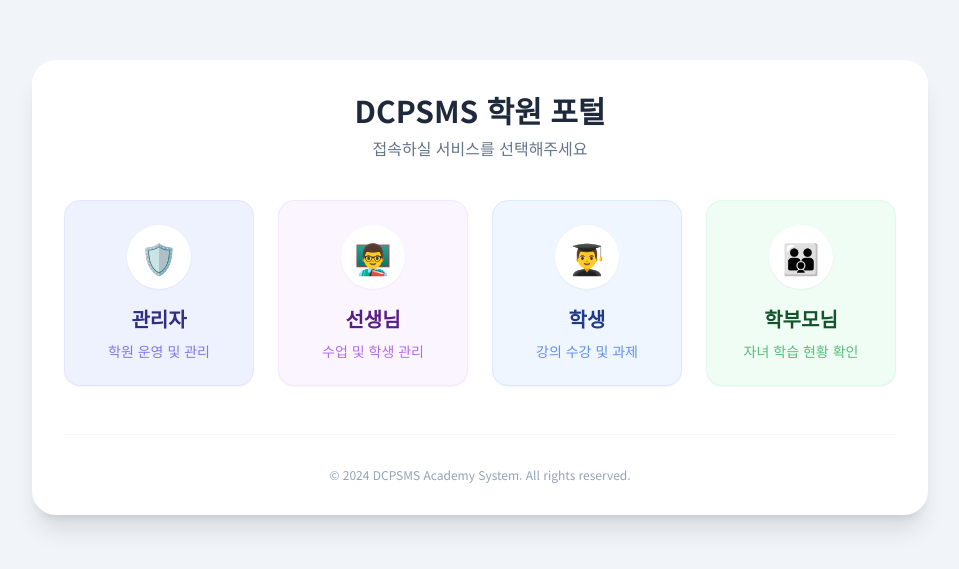
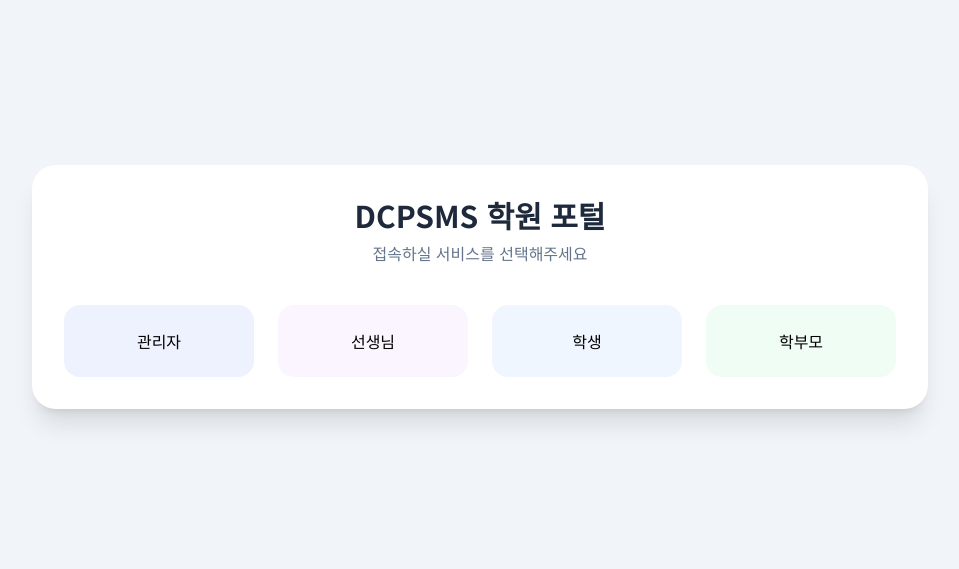
Before and after one commit to inorganic26/dcpsms, a Vue app: page index.html in a window 1280 px wide. Shown: the part 113-682 px from the top of the page, without its empty margins (160-1119 px from the left). Built offline with nearby package versions, Linux system fonts and the light colour scheme.

```diff
--- a/index.html
+++ b/index.html
@@ -3,40 +3,35 @@
 <head>
   <meta charset="UTF-8" />
   <meta name="viewport" content="width=device-width, initial-scale=1.0" />
-  <title>DCPSMS 학원 통합 포털</title>
+  <title>DCPSMS 로딩중...</title>
 
   <script>
     (function() {
       const hostname = window.location.hostname;
-      const pathname = window.location.pathname;
 
-      // 메인 페이지일 때만 작동
-      if (pathname === '/' || pathname === '/index.html') {
-
-        // 1. 학부모 앱
-        if (hostname.includes('pa-dcprime') || hostname.includes('parent')) {
-          window.location.replace('/src/parent/index.html');
+      // 1. 관리자 주소면 -> 관리자 앱 파일로 즉시 이동
+      if (hostname.includes('admin')) {
+        window.location.replace('/src/admin/index.html');
       }
-        // 2. 학생 앱
+      // 2. 학생 주소면 -> 학생 앱 파일로 즉시 이동
       else if (hostname.includes('st-dcprime') || hostname.includes('student')) {
         window.location.replace('/src/student/index.html');
       }
-        // 3. 선생님 앱
+      // 3. 학부모 주소면 -> 학부모 앱 파일로 즉시 이동
+      else if (hostname.includes('pa-dcprime') || hostname.includes('parent')) {
+        window.location.replace('/src/parent/index.html');
+      }
+      // 4. 선생님 주소면 -> 선생님 앱 파일로 즉시 이동
       else if (hostname.includes('t-dcprime') || hostname.includes('teacher')) {
         window.location.replace('/src/teacher/index.html');
       }
-        // 4. 관리자 앱
-        else if (hostname.includes('dcprime-admin') || hostname.includes('admin')) {
-          window.location.replace('/src/admin/index.html');
-        }
-      }
     })();
   </script>
+
+  <link rel="manifest" href="/manifest.json">
   <script src="https://cdn.tailwindcss.com"></script>
   <link href="https://fonts.googleapis.com/css2?family=Noto+Sans+KR:wght@400;500;700&display=swap" rel="stylesheet">
-  <style>
-      body { font-family: 'Noto Sans KR', sans-serif; }
-  </style>
+  <style> body { font-family: 'Noto Sans KR', sans-serif; } </style>
 </head>
 <body class="bg-slate-100 min-h-screen flex items-center justify-center p-4">
 
@@ -45,45 +40,19 @@
     <p class="text-slate-500 mb-10">접속하실 서비스를 선택해주세요</p>
 
     <div class="grid grid-cols-1 md:grid-cols-2 lg:grid-cols-4 gap-6">
-
-      <a href="/src/admin/index.html" class="group block p-6 bg-indigo-50 hover:bg-indigo-600 rounded-2xl transition-all duration-300 shadow-sm hover:shadow-lg border border-indigo-100 hover:border-transparent">
-        <div class="w-16 h-16 bg-white rounded-full flex items-center justify-center mx-auto mb-4 group-hover:bg-white/20 transition-colors shadow-sm">
-          <span class="text-3xl">🛡️</span>
-        </div>
-        <h2 class="text-xl font-bold text-indigo-900 group-hover:text-white mb-2">관리자</h2>
-        <p class="text-sm text-indigo-600/70 group-hover:text-indigo-100">학원 운영 및 관리</p>
-      </a>
-
-      <a href="/src/teacher/index.html" class="group block p-6 bg-purple-50 hover:bg-purple-600 rounded-2xl transition-all duration-300 shadow-sm hover:shadow-lg border border-purple-100 hover:border-transparent">
-        <div class="w-16 h-16 bg-white rounded-full flex items-center justify-center mx-auto mb-4 group-hover:bg-white/20 transition-colors shadow-sm">
-          <span class="text-3xl">👨‍🏫</span>
-        </div>
-        <h2 class="text-xl font-bold text-purple-900 group-hover:text-white mb-2">선생님</h2>
-        <p class="text-sm text-purple-600/70 group-hover:text-purple-100">수업 및 학생 관리</p>
-      </a>
-
-      <a href="/src/student/index.html" class="group block p-6 bg-blue-50 hover:bg-blue-600 rounded-2xl transition-all duration-300 shadow-sm hover:shadow-lg border border-blue-100 hover:border-transparent">
-        <div class="w-16 h-16 bg-white rounded-full flex items-center justify-center mx-auto mb-4 group-hover:bg-white/20 transition-colors shadow-sm">
-          <span class="text-3xl">👨‍🎓</span>
-        </div>
-        <h2 class="text-xl font-bold text-blue-900 group-hover:text-white mb-2">학생</h2>
-        <p class="text-sm text-blue-600/70 group-hover:text-blue-100">강의 수강 및 과제</p>
-      </a>
-
-      <a href="/src/parent/index.html" class="group block p-6 bg-green-50 hover:bg-green-600 rounded-2xl transition-all duration-300 shadow-sm hover:shadow-lg border border-green-100 hover:border-transparent">
-        <div class="w-16 h-16 bg-white rounded-full flex items-center justify-center mx-auto mb-4 group-hover:bg-white/20 transition-colors shadow-sm">
-          <span class="text-3xl">👪</span>
-        </div>
-        <h2 class="text-xl font-bold text-green-900 group-hover:text-white mb-2">학부모님</h2>
-        <p class="text-sm text-green-600/70 group-hover:text-green-100">자녀 학습 현황 확인</p>
-      </a>
-
-    </div>
-
-    <div class="mt-12 pt-8 border-t border-slate-100">
-      <p class="text-xs text-slate-400">© 2024 DCPSMS Academy System. All rights reserved.</p>
+      <a href="/src/admin/index.html" class="block p-6 bg-indigo-50 rounded-2xl">관리자</a>
+      <a href="/src/teacher/index.html" class="block p-6 bg-purple-50 rounded-2xl">선생님</a>
+      <a href="/src/student/index.html" class="block p-6 bg-blue-50 rounded-2xl">학생</a>
+      <a href="/src/parent/index.html" class="block p-6 bg-green-50 rounded-2xl">학부모</a>
     </div>
   </div>
 
+  <script>
+    if ('serviceWorker' in navigator) {
+      window.addEventListener('load', () => {
+        navigator.serviceWorker.register('/sw.js');
+      });
+    }
+  </script>
 </body>
 </html>
```
Also changed, not shown: firebase.json, 1 other file. Lines whose indentation alone changed are shown as unchanged.
